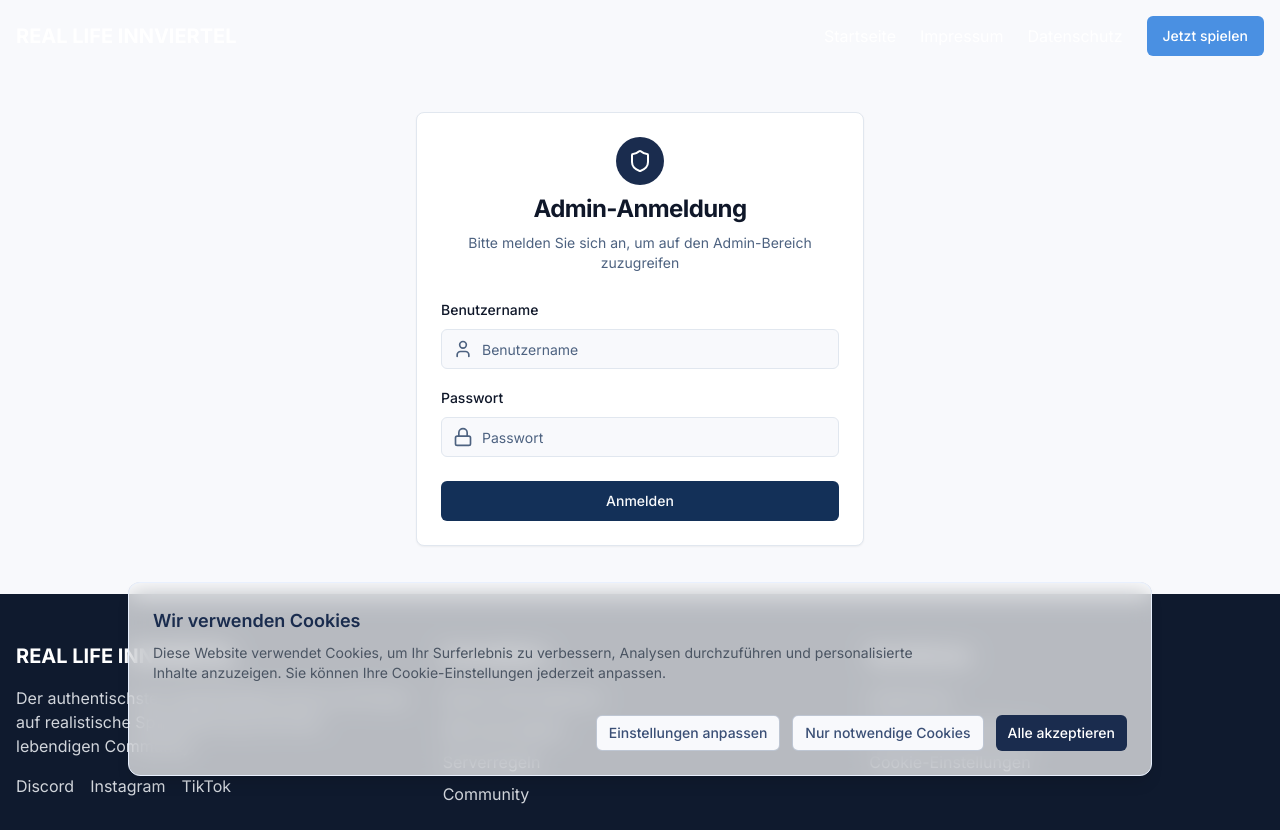
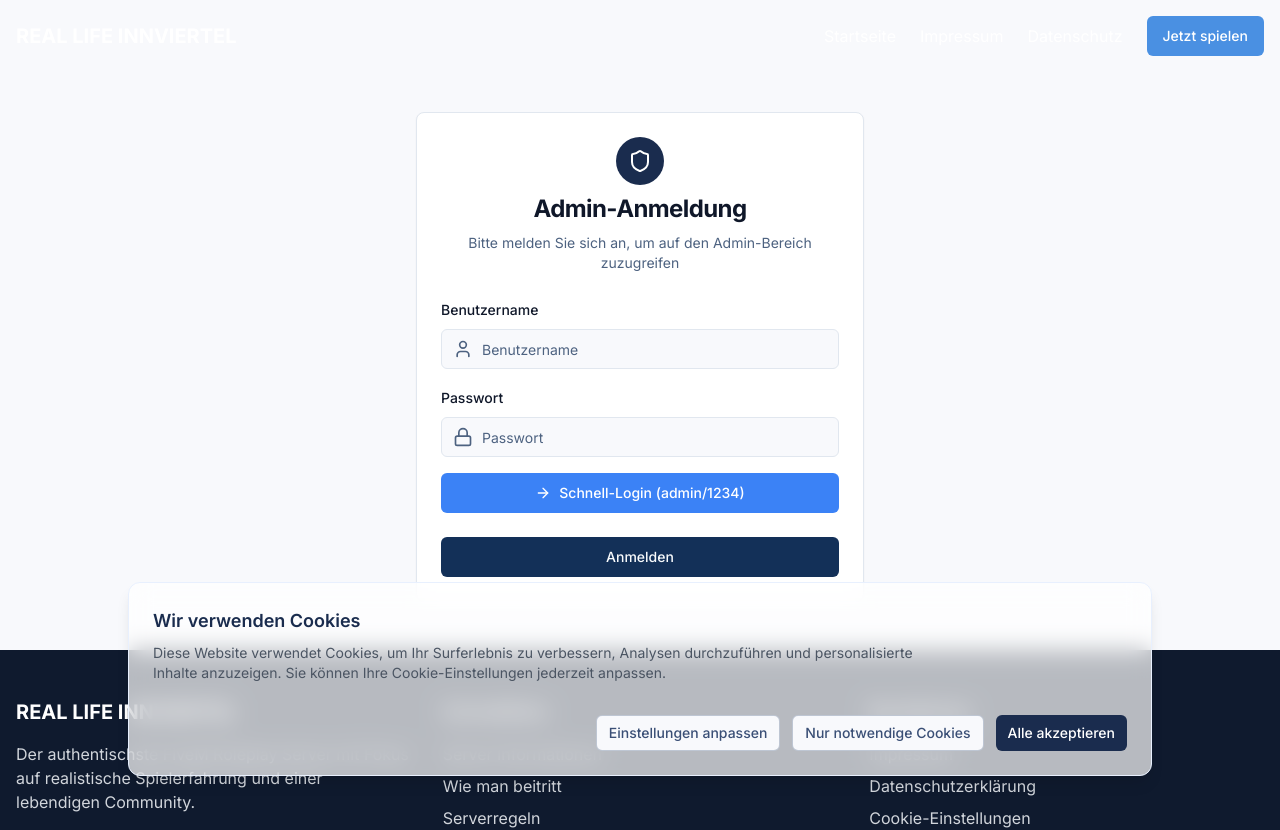
Before and after one commit to Your-Hoster/innviertel-web-portal, a React (Vite) app: page /admin in a window 1280 px wide. Shown: the top 830 px of the page. Built offline with nearby package versions, Linux system fonts and the light colour scheme.

Commit message:
Add admin login button
Adds a button with predefined admin credentials.

```diff
--- a/src/components/AdminLogin.tsx
+++ b/src/components/AdminLogin.tsx
@@ -4,7 +4,7 @@ import { Button } from '@/components/ui/button';
 import { Card, CardContent, CardDescription, CardFooter, CardHeader, CardTitle } from '@/components/ui/card';
 import { Input } from '@/components/ui/input';
 import { Label } from '@/components/ui/label';
-import { Shield, User, Lock } from 'lucide-react';
+import { Shield, User, Lock, ArrowRight } from 'lucide-react';
 import Header from '@/components/Header';
 import Footer from '@/components/Footer';
 
@@ -19,6 +19,15 @@ const AdminLogin = ({ onLogin }: AdminLoginProps) => {
   const handleSubmit = (e: React.FormEvent) => {
     e.preventDefault();
     onLogin(username, password);
+  };
+
+  const handleAutoLogin = () => {
+    setUsername('admin');
+    setPassword('1234');
+    // Use a small timeout to ensure state is updated before submitting
+    setTimeout(() => {
+      onLogin('admin', '1234');
+    }, 100);
   };
 
   return (
@@ -72,6 +81,14 @@ const AdminLogin = ({ onLogin }: AdminLoginProps) => {
                   />
                 </div>
               </div>
+              <Button
+                type="button"
+                className="w-full flex items-center justify-center gap-2 bg-blue-500 hover:bg-blue-600 text-white"
+                onClick={handleAutoLogin}
+              >
+                <ArrowRight className="h-4 w-4" />
+                Schnell-Login (admin/1234)
+              </Button>
             </CardContent>
             <CardFooter>
               <Button type="submit" className="w-full">
--- a/src/pages/Admin.tsx
+++ b/src/pages/Admin.tsx
@@ -1,4 +1,3 @@
-
 import { useState, useEffect } from 'react';
 import { useNavigate } from 'react-router-dom';
 import { useToast } from "@/hooks/use-toast";
@@ -14,9 +13,8 @@ import Footer from '@/components/Footer';
 import { Shield, Bell, Settings, LogOut } from 'lucide-react';
 import AdminLogin from '@/components/AdminLogin';
 
-// Simple in-memory admin authentication (In a real app, use a proper auth system)
 const ADMIN_USERNAME = "admin";
-const ADMIN_PASSWORD = "rl-innviertel-2023";
+const ADMIN_PASSWORD = "1234";
 
 interface Announcement {
   id: number;
@@ -34,20 +32,17 @@ const Admin = () => {
   const navigate = useNavigate();
   const { toast } = useToast();
 
-  // Check if admin is logged in on component mount
   useEffect(() => {
     const adminToken = localStorage.getItem('adminToken');
     if (adminToken === 'rl-innviertel-admin-token') {
       setIsLoggedIn(true);
     }
 
-    // Load maintenance mode from localStorage
     const savedMaintenanceMode = localStorage.getItem('maintenanceMode');
     if (savedMaintenanceMode) {
       setMaintenanceMode(JSON.parse(savedMaintenanceMode));
     }
 
-    // Load announcements from localStorage
     const savedAnnouncements = localStorage.getItem('announcements');
     if (savedAnnouncements) {
       setAnnouncements(JSON.parse(savedAnnouncements));
@@ -56,12 +51,10 @@ const Admin = () => {
     window.scrollTo(0, 0);
   }, []);
 
-  // Save maintenance mode changes
   useEffect(() => {
     localStorage.setItem('maintenanceMode', JSON.stringify(maintenanceMode));
   }, [maintenanceMode]);
 
-  // Save announcements changes
   useEffect(() => {
     localStorage.setItem('announcements', JSON.stringify(announcements));
   }, [announcements]);
@@ -176,7 +169,6 @@ const Admin = () => {
             </TabsTrigger>
           </TabsList>
 
-          {/* Announcements Tab */}
           <TabsContent value="announcements">
             <div className="grid grid-cols-1 md:grid-cols-3 gap-6">
               <Card className="md:col-span-2">
@@ -266,7 +258,6 @@ const Admin = () => {
             </div>
           </TabsContent>
 
-          {/* Settings Tab */}
           <TabsContent value="settings">
             <Card>
               <CardHeader>
```
